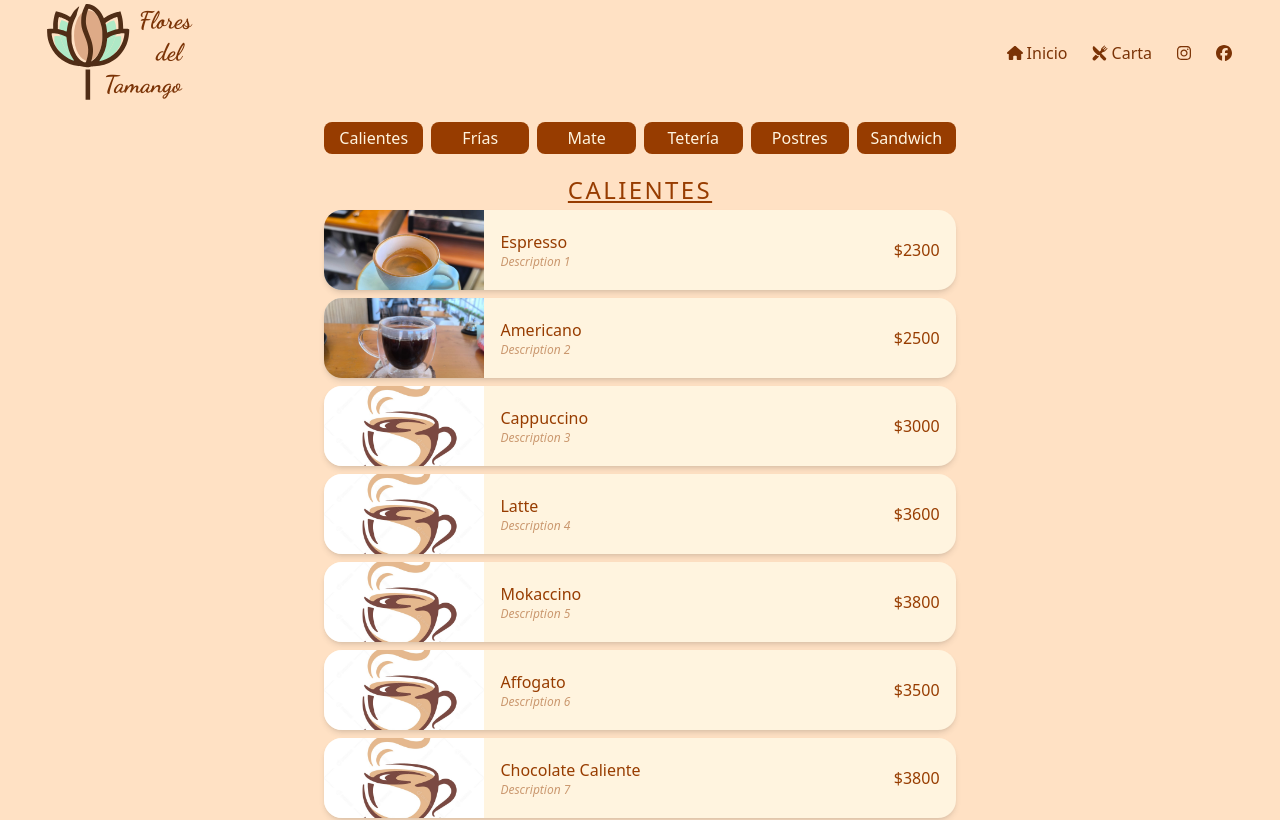
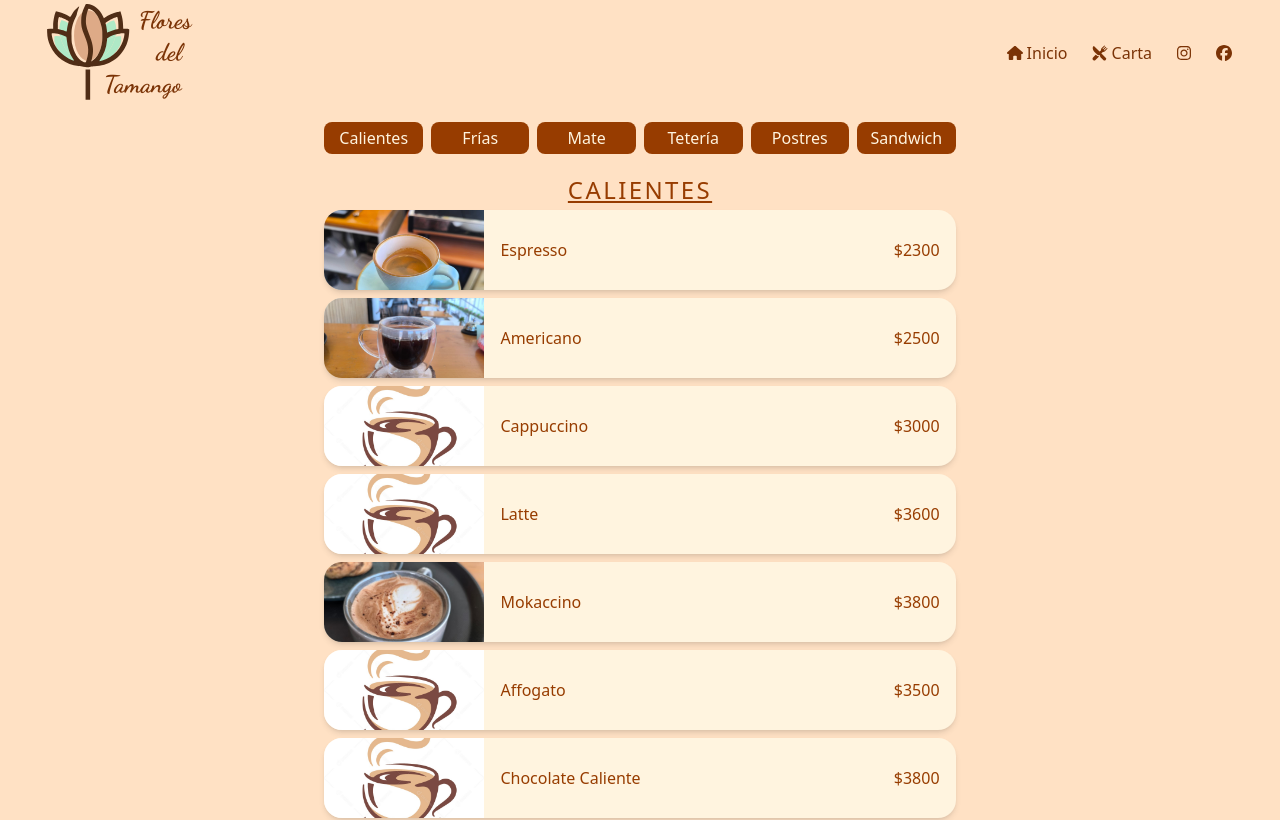
Before and after one commit to dngomez/tamango, a Next.js app: page /carta in a window 1280 px wide. Shown: the top 820 px of the page. Built offline with nearby package versions, Linux system fonts and the light colour scheme.

Commit message:
Added Moka image and remove placeholder description

```diff
--- a/app/productos.ts
+++ b/app/productos.ts
@@ -10,7 +10,7 @@ export type Product = {
 export const PRODUCT_LIST = [
   {
     name: "Espresso",
-    shortDescription: "Description 1",
+    shortDescription: "",
     description: [],
     price: 2300,
     images: ["espresso.jpeg", "espresso2.jpeg"],
@@ -18,7 +18,7 @@ export const PRODUCT_LIST = [
   },
   {
     name: "Americano",
-    shortDescription: "Description 2",
+    shortDescription: "",
     description: [],
     price: 2500,
     images: ["americano.jpeg"],
@@ -26,7 +26,7 @@ export const PRODUCT_LIST = [
   },
   {
     name: "Cappuccino",
-    shortDescription: "Description 3",
+    shortDescription: "",
     description: [],
     price: 3000,
     images: ["placeholder.jpg", "placeholder2.jpg"],
@@ -34,7 +34,7 @@ export const PRODUCT_LIST = [
   },
   {
     name: "Latte",
-    shortDescription: "Description 4",
+    shortDescription: "",
     description: [],
     price: 3600,
     images: ["placeholder.jpg", "placeholder2.jpg"],
@@ -42,15 +42,15 @@ export const PRODUCT_LIST = [
   },
   {
     name: "Mokaccino",
-    shortDescription: "Description 5",
+    shortDescription: "",
     description: [],
     price: 3800,
-    images: ["placeholder.jpg", "placeholder2.jpg"],
+    images: ["moka.jpeg"],
     category: "Calientes",
   },
   {
     name: "Affogato",
-    shortDescription: "Description 6",
+    shortDescription: "",
     description: [],
     price: 3500,
     images: ["placeholder.jpg", "placeholder2.jpg"],
@@ -58,7 +58,7 @@ export const PRODUCT_LIST = [
   },
   {
     name: "Chocolate Caliente",
-    shortDescription: "Description 7",
+    shortDescription: "",
     description: [],
     price: 3800,
     images: ["placeholder.jpg", "placeholder2.jpg"],
@@ -66,7 +66,7 @@ export const PRODUCT_LIST = [
   },
   {
     name: "Chocolate Caliente para niños",
-    shortDescription: "Description 8",
+    shortDescription: "",
     description: [],
     price: 3500,
     images: ["placeholder.jpg", "placeholder2.jpg"],
@@ -74,7 +74,7 @@ export const PRODUCT_LIST = [
   },
   {
     name: "Café Helado",
-    shortDescription: "Description 9",
+    shortDescription: "",
     description: [],
     price: 4200,
     images: ["cafe_helado.jpeg"],
@@ -82,7 +82,7 @@ export const PRODUCT_LIST = [
   },
   {
     name: "Americano Frío",
-    shortDescription: "Description 10",
+    shortDescription: "",
     description: [],
     price: 3200,
     images: ["placeholder.jpg", "placeholder2.jpg"],
@@ -90,7 +90,7 @@ export const PRODUCT_LIST = [
   },
   {
     name: "Latte Frío",
-    shortDescription: "Description 11",
+    shortDescription: "",
     description: [],
     price: 3600,
     images: ["placeholder.jpg", "placeholder2.jpg"],
@@ -98,7 +98,7 @@ export const PRODUCT_LIST = [
   },
   {
     name: "Moka Frío",
-    shortDescription: "Description 12",
+    shortDescription: "",
     description: [],
     price: 3800,
     images: ["placeholder.jpg", "placeholder2.jpg"],
@@ -106,7 +106,7 @@ export const PRODUCT_LIST = [
   },
   {
     name: "Jugo Natural",
-    shortDescription: "Description 12",
+    shortDescription: "",
     description: [],
     price: 3200,
     images: ["placeholder.jpg", "placeholder2.jpg"],
@@ -114,7 +114,7 @@ export const PRODUCT_LIST = [
   },
   {
     name: "Batidos",
-    shortDescription: "Description 12",
+    shortDescription: "",
     description: [],
     price: 4000,
     images: ["placeholder.jpg", "placeholder2.jpg"],
@@ -130,7 +130,7 @@ export const PRODUCT_LIST = [
   },
   {
     name: "Agua Mineral",
-    shortDescription: "Description 12",
+    shortDescription: "",
     description: [],
     price: 2000,
     images: ["placeholder.jpg", "placeholder2.jpg"],
@@ -138,7 +138,7 @@ export const PRODUCT_LIST = [
   },
   {
     name: "Mate con Pava",
-    shortDescription: "Description 12",
+    shortDescription: "",
     description: [],
     price: 2500,
     images: ["mate_con_pava.jpeg", "mate_con_pava2.jpeg"],
@@ -146,7 +146,7 @@ export const PRODUCT_LIST = [
   },
   {
     name: "Mate Pomelo",
-    shortDescription: "Description 12",
+    shortDescription: "",
     description: [],
     price: 5000,
     images: ["placeholder.jpg", "placeholder2.jpg"],
@@ -154,7 +154,7 @@ export const PRODUCT_LIST = [
   },
   {
     name: "Recarga de yerba",
-    shortDescription: "Description 12",
+    shortDescription: "",
     description: [],
     price: 500,
     images: ["placeholder.jpg", "placeholder2.jpg"],
@@ -186,7 +186,7 @@ export const PRODUCT_LIST = [
   },
   {
     name: "Porción de Miel",
-    shortDescription: "Description 12",
+    shortDescription: "",
     description: [],
     price: 500,
     images: ["placeholder.jpg", "placeholder2.jpg"],
@@ -194,7 +194,7 @@ export const PRODUCT_LIST = [
   },
   {
     name: "Kuchen",
-    shortDescription: "Description 12",
+    shortDescription: "",
     description: [],
     price: 3000,
     images: ["placeholder.jpg", "placeholder2.jpg"],
@@ -202,7 +202,7 @@ export const PRODUCT_LIST = [
   },
   {
     name: "Pie de Limón",
-    shortDescription: "Description 12",
+    shortDescription: "",
     description: [],
     price: 3300,
     images: ["pie_de_limon.jpeg"],
@@ -210,7 +210,7 @@ export const PRODUCT_LIST = [
   },
   {
     name: "Cheesecake",
-    shortDescription: "Description 12",
+    shortDescription: "",
     description: [],
     price: 3800,
     images: ["cheesecake.jpeg"],
@@ -218,7 +218,7 @@ export const PRODUCT_LIST = [
   },
   {
     name: "Panqueque Manjar",
-    shortDescription: "Description 12",
+    shortDescription: "",
     description: [],
     price: 3000,
     images: ["placeholder.jpg", "placeholder2.jpg"],
@@ -226,7 +226,7 @@ export const PRODUCT_LIST = [
   },
   {
     name: "Trozo de Queque",
-    shortDescription: "Description 12",
+    shortDescription: "",
     description: [],
     price: 2000,
     images: ["placeholder.jpg", "placeholder2.jpg"],
```
Also changed, not shown: public/carta/moka.jpeg (added).
